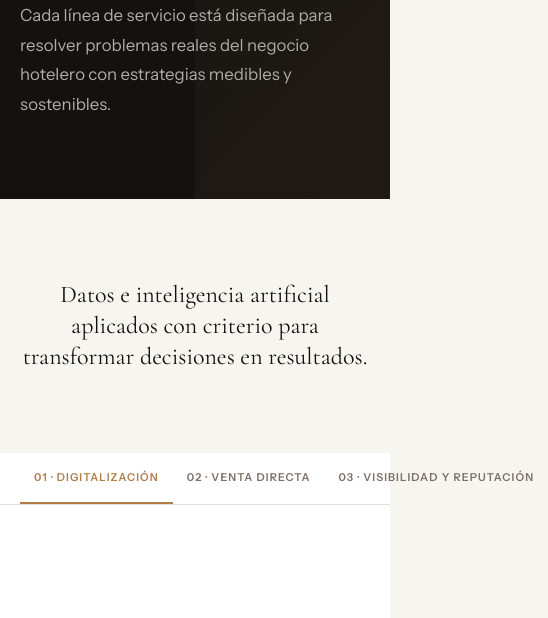
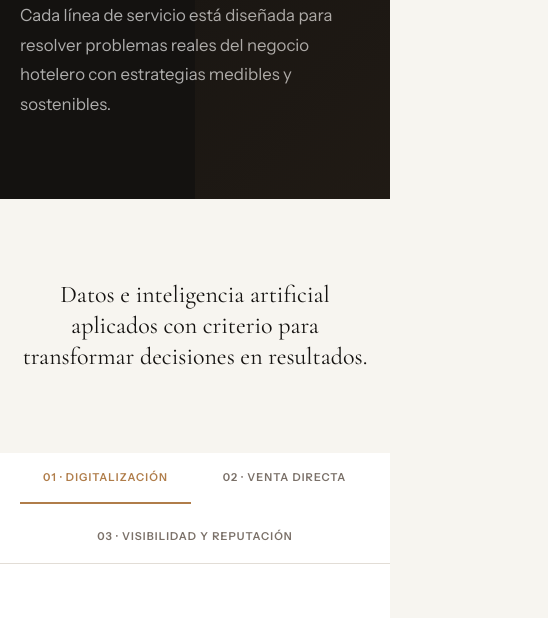
Before and after one commit to DTF502/PaginaWebConsultoria, a plain HTML site: page servicios.html in a window 390 px wide. Shown: the part 395-1013 px from the top of the page, 548 px wide, since content can reach past the window. Drawn offline with nearby package versions, Linux system fonts and the light colour scheme.

Commit message:
Adaptación al tamaño móvil

```diff
--- a/servicios.html
+++ b/servicios.html
@@ -271,7 +271,17 @@
       .service-block__side { position: static; }
       .service-detail__grid { grid-template-columns: 1fr; }
       .deliverables__list { grid-template-columns: 1fr; }
-      .service-tab { padding: 16px 14px; font-size: 0.68rem; }
+      .service-tab {
+        padding: 16px 14px;
+        font-size: 0.68rem;
+        white-space: normal;
+        text-align: center;
+      }
+      .service-tabs__inner {
+        flex-wrap: wrap;
+        justify-content: center;
+        gap: 8px;
+      }
     }
 
     /* Data-driven section */
@@ -582,7 +592,6 @@
     <div class="container">
       <div class="footer__inner">
         <div>
-          <p class="footer__brand-name">Hospitality Intelligence</p>
         </div>
         <div>
           <p class="footer__col-title">Servicios</p>
--- a/styles.css
+++ b/styles.css
@@ -572,9 +572,35 @@ section {
     display: flex;
   }
 
+  section {
+    padding: clamp(60px, 8vw, 90px) 0;
+  }
+
   .footer__inner {
     grid-template-columns: 1fr 1fr;
     gap: 32px;
+  }
+
+  .service-tabs__inner {
+    flex-wrap: wrap;
+    justify-content: center;
+    gap: 8px;
+  }
+
+  .service-tab {
+    flex: 1 1 140px;
+    min-width: 140px;
+    white-space: normal;
+    text-align: center;
+    padding: 14px 16px;
+  }
+
+  .services-preview__grid,
+  .why-us__grid,
+  .process-teaser__steps,
+  .testimonials__grid,
+  .contact-map-visual__cities {
+    grid-template-columns: 1fr;
   }
 }
 
@@ -588,4 +614,8 @@ section {
     gap: 12px;
     text-align: center;
   }
+
+  .contact-map-visual__cities {
+    grid-template-columns: 1fr;
+  }
 }
```
Also changed, not shown: contacto.html (+0 -1 lines), index.html (+0 -1 lines), metodologia.html (+0 -1 lines), nosotros.html (+0 -1 lines).
